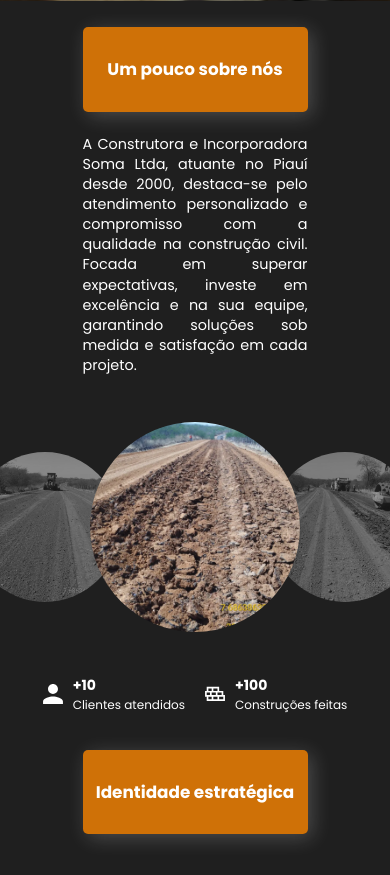
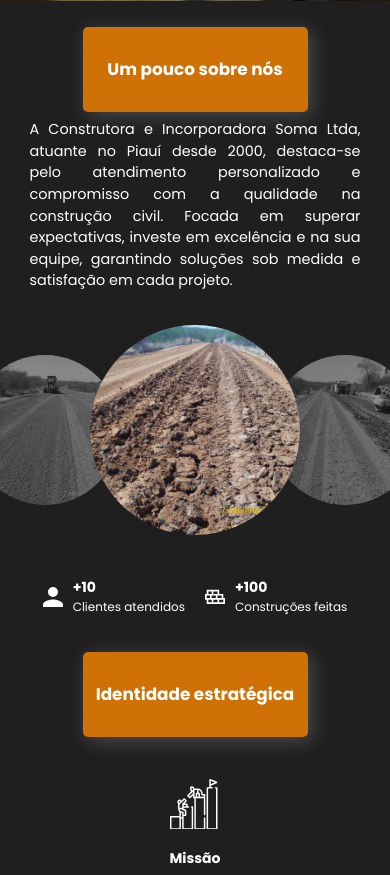
Before and after one commit to SomaAprendizes/landing-page, a Vue app in the folder landing-page/: page / in a window 390 px wide. Shown: the part 843-1718 px from the top of the page. Built offline with nearby package versions, Linux system fonts and the light colour scheme.

Commit message:
Alterações no texto

```diff
--- a/landing-page/src/App.vue
+++ b/landing-page/src/App.vue
@@ -127,11 +127,15 @@ export default {
   display: flex;
   justify-content: center;
   align-items: center;
-  text-align: center;
-  max-width: 75%;
+  text-align: justify;
+  max-width: 90vw;
   color: white;
-  font-size: 1.2rem;
+  font-size: clamp(0.9rem, 2.5vw, 1.2rem);
   line-height: 1.5;
+  word-wrap: break-word;
+  overflow-wrap: break-word;
+  margin: 0 auto;
+  padding: 0 10px;
 }
 
 .icons-container {
@@ -163,11 +167,6 @@ export default {
     flex-direction: column;
     align-items: center;
   }
-
-  .about p {
-    max-width: 90%;
-    font-size: 1.1rem;
-  }
 }
 
 @media (max-width: 1280px) {
@@ -183,33 +182,4 @@ export default {
     padding: 0;
   }
 }
-
-@media (max-width: 425px) {
-  .about p {
-    font-size: 0.9rem;
-    line-height: 1.4;
-    width: 30%;
-    text-align: justify;
-  }
-}
-
-@media (min-width: 425px) and (max-width: 445px) {
-  .about p {
-    font-size: 0.9rem;
-    padding: 0 10px;
-    line-height: 1.4;
-    width: 50%;
-    text-align: justify;
-  }
-}
-
-@media (max-width: 545px) and (min-width: 500px) {
-  .about p {
-    font-size: 0.9rem;
-    padding: 0 10px;
-    line-height: 1.4;
-    width: 60%;
-    text-align: justify;
-  }
-}
 </style>
```
